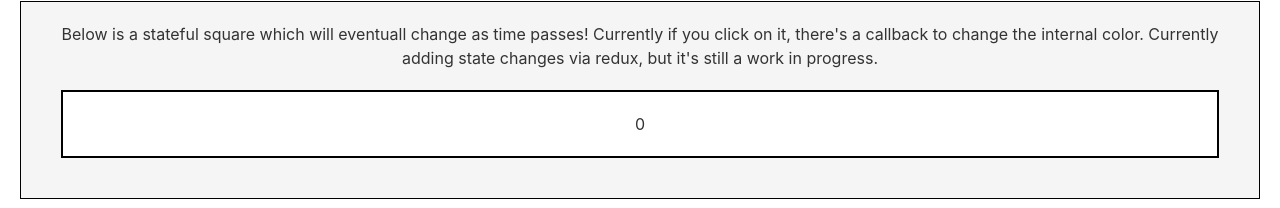
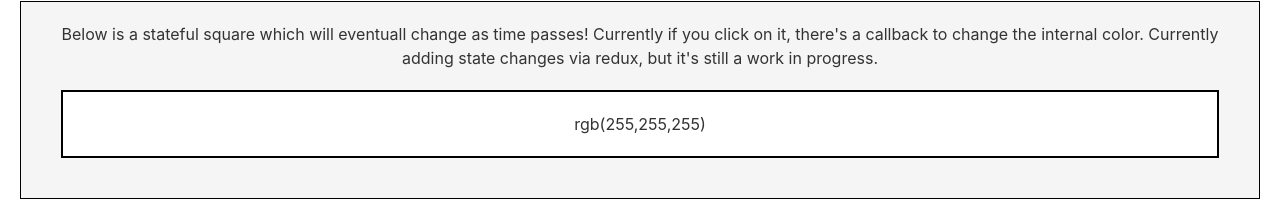
Before and after one commit to applewalletcloud/genfi-poc, a React (Create React App) app: page / in a window 1280 px wide. Shown: the part 143-351 px from the top of the page. Built offline with nearby package versions, Linux system fonts and the light colour scheme.

Commit message:
halfway through implementing redux. files in place, but not properly setup yet

```diff
--- a/src/ColorfulSquare.js
+++ b/src/ColorfulSquare.js
@@ -1,19 +1,37 @@
 import React from 'react';
 import './ColorfulSquare.css';
-import { createStore } from 'redux';
+import { connect } from 'react-redux';
+import { changeColor } from './redux/actions/changeColor.js';
 
 class ColorfulSquare extends React.Component {
   constructor(props) {
   	super(props);
-  	this.state = {red: 0, green: 0, blue: 0, color: "#ffffff"}
+
+  	this.state = {
+  	  color: 'rgb(' + 255 + ',' + 255 + ',' + 255 + ')'
+  	};
+
+  	this.onClick = this.onClick.bind(this);
   }
+
+  onClick(){
+    this.setState({ color: 'rgb(' + Math.random()*255 + ',' + Math.random()*255 + ',' + Math.random()*255 + ')' });
+  };
+
   render() {
   	return (
-      <div className="Colorful-Square" style={{background: this.state.color}} onClick={() => {this.setState({color: "#B93D23"});}}>
-      {this.state.green}
+      <div className="Colorful-Square" style={{background: this.state.color}} onClick={this.onClick}>
+      {this.state.color}
       </div>
     );
   }
 }
 
-export default ColorfulSquare;
+export { ColorfulSquare };
+
+export default connect(
+  null,
+  {
+    changeColor: changeColor
+  }
+  )(ColorfulSquare);
--- a/src/redux/reducers/rootReducer.js
+++ b/src/redux/reducers/rootReducer.js
@@ -4,6 +4,7 @@ function rootReducer(state = {r: 0, g: 0, b: 0}, action) {
 	switch(action.type) {
 		case CHANGE_COLOR:
 		  return {
+		  	...state,
 		  	r: action.r,
 		  	g: action.g,
 		  	b: action.b
```
